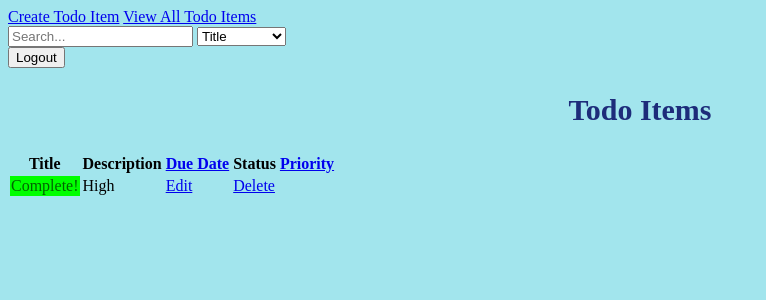
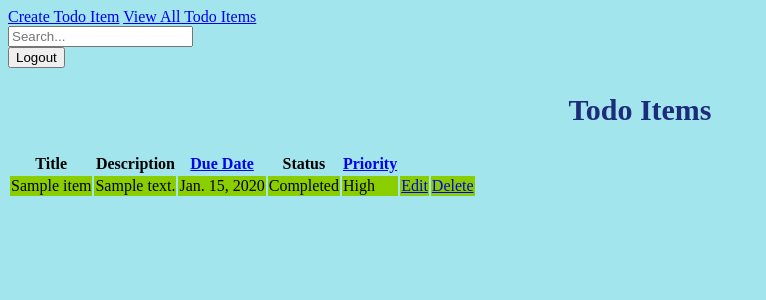
Before and after one commit to DePaul-CSC-394-401/todo_site, a Django app: page /todo-list/ in a window 1280 px wide. Shown: the top 300 px of the page, without its empty margins (0-766 px from the left). Run offline with Django 5.2, Linux system fonts and the light colour scheme; a user stored in the database is signed in; tables that the repository leaves empty hold one stand-in row (values such as "Sample post").

Commit message:
merging everyone's changes

```diff
--- a/todo/templates/todo/base.html
+++ b/todo/templates/todo/base.html
@@ -5,7 +5,7 @@
     <meta name="viewport" content="width=device-width, initial-scale=1.0">
     <title>{% block title %}{% endblock %}</title>
 </head>
-<body>
+<body style="background-color:rgb(162, 229, 237);">
     <header>
         <nav>
             <a href="{% url 'create_todo_item' %}">Create Todo Item</a>
@@ -13,10 +13,6 @@
         </nav>
         <form action="{% url 'search_results' %}" method="get">
             <input name="search_text" type="text" placeholder="Search...">
-            <select name="search_type" id="search_type">
-                <option value="Title">Title</option>
-                <option value="Description">Description</option>
-            </select>
         </form>
         <form id="logout-form" method="POST" action="{% url 'logout' %}" style="display:inline;">
             {% csrf_token %}
--- a/todo/templates/todo/todo-list.html
+++ b/todo/templates/todo/todo-list.html
@@ -6,29 +6,31 @@
     {% if todo_items %}
     <table>
         <tr>
-            <body style="background-color:rgb(162, 229, 237);"></body>
                 <th>Title</th>
                 <th>Description</th>
                 <th><a href="?order_by=due_date">Due Date</a></th>
                 <th>Status</th>
                 <th><a href="?order_by=priority_order">Priority</a></th>
-            </body>
         </tr>
         {% for td in todo_items %}
         <tr>
             {% if td.is_completed %}
-            <td style="color:darkgreen;background-color:lime">Complete!</td>
+            <td bgcolor = #8ACE00>{{ td.title }}</td>
+            <td bgcolor = #8ACE00>{{ td.description }}</td>
+            <td bgcolor = #8ACE00>{{ td.due_date }}</td>
+            <td bgcolor = #8ACE00> Completed </td>
+            <td bgcolor = #8ACE00>{{ td.get_priority_display }}</td>
+            <td bgcolor = #8ACE00><a href="{% url 'edit_todo_item' td.id %}">Edit</a></td>
+            <td bgcolor = #8ACE00><a href="{% url 'delete_confirmation' td.id %}">Delete</a></td>
             {% else %}
             <td>{{ td.title }}</td>
             <td>{{ td.description }}</td>
             <td>{{ td.due_date }}</td>
-            <td>
-                <a href="{% url 'mark_completed' td.id %}">Mark complete</a>
-                {% endif %}
-            </td>
+            <td><a href="{% url 'mark_completed' td.id %}">Mark Complete</a></td>
             <td>{{ td.get_priority_display }}</td>
             <td><a href="{% url 'edit_todo_item' td.id %}">Edit</a></td>
             <td><a href="{% url 'delete_confirmation' td.id %}">Delete</a></td>
+            {% endif %}
         </tr>
         {% endfor %}
     </table>
--- a/todo/views.py
+++ b/todo/views.py
@@ -4,6 +4,7 @@ from .forms import TodoForm, RegisterForm, UpdateProfileForm
 from django.contrib.auth import login, update_session_auth_hash
 from django.contrib.auth.forms import PasswordChangeForm
 from django.contrib.auth.decorators import login_required
+from django.db.models import Q
 
 # Create your views here.
 def register(request):
@@ -64,11 +65,20 @@ def todo_list(request):
     return render(request, "todo/todo-list.html", {"todo_items": todo_items})
 
 
+# def search_results(request):
+#     curr_user = request.user
+#     search_text = request.GET.get("search_text")
+#     search_type = request.GET.get("search_type").lower()
+#     results = Todo_Item.search_by(search_type, search_text, curr_user)
+#     return render(request, "todo/search-results.html", {"results": results})
+
 def search_results(request):
-    curr_user = request.user
-    search_text = request.GET.get("search_text")
-    search_type = request.GET.get("search_type").lower()
-    results = Todo_Item.search_by(search_type, search_text, curr_user)
+    user = request.user
+    q = request.GET.get("search_text")
+    if q:
+        results = Todo_Item.objects.filter(user=user).filter(Q(title__icontains=q) | Q(description__icontains=q))
+    else:
+        results = Todo_Item.objects.all()
     return render(request, "todo/search-results.html", {"results": results})
 
 
```
Also changed, not shown: todo/templates/todo/edit-todo-item.html (+6 -1 lines).
